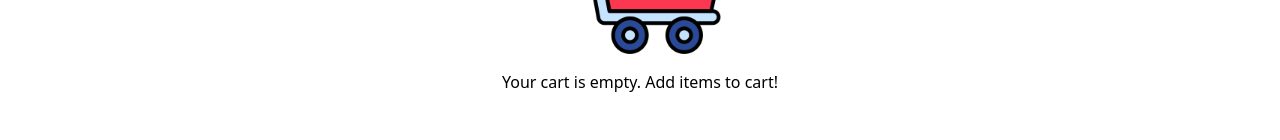
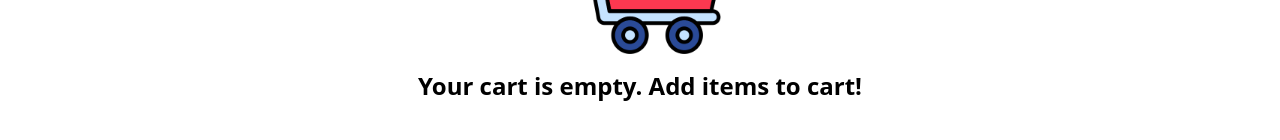
Before and after one commit to harishekharajayakumarl/Foodie, a React (Vite) app: page /cart in a window 1280 px wide. Shown: the part 394-534 px from the top of the page. Built offline with nearby package versions, Linux system fonts and the light colour scheme.

Commit message:
React-Redux-store-slice

```diff
--- a/src/components/Cart.js
+++ b/src/components/Cart.js
@@ -9,6 +9,11 @@ const Cart = () => {
         dispatch(clearCart());
     }
     const cartItems = useSelector((store) => store.cart.items);
+    const totalPrice = cartItems.reduce((acc, item) => {
+        const price = item.card.info.hasOwnProperty('defaultPrice') ?
+          item.card.info.defaultPrice : item.card.info.price;
+        return acc + price;
+      }, 0);
 
     return (
         <div className="text-center m-4 p-4">
@@ -19,11 +24,12 @@ const Cart = () => {
                 {cartItems.length === 0 && (
                     <>
                         <img src={cart} alt="Empty Cart" className="mx-auto w-48 h-48 mb-4" />
-                        <h1>Your cart is empty. Add items to cart!</h1>
+                        <h1 className="m-4 text-2xl font-semibold">Your cart is empty. Add items to cart!</h1>
                     </>
                 )}
                 <ItemList items={cartItems} />
             </div>
+            {cartItems.length > 0 && <h1 className="w-6/12 m-auto text-right text-2xl font-bold pt-5">Total Bill: ₹{(totalPrice / 100).toFixed(2)}</h1>}
         </div>
     );
 };
```
